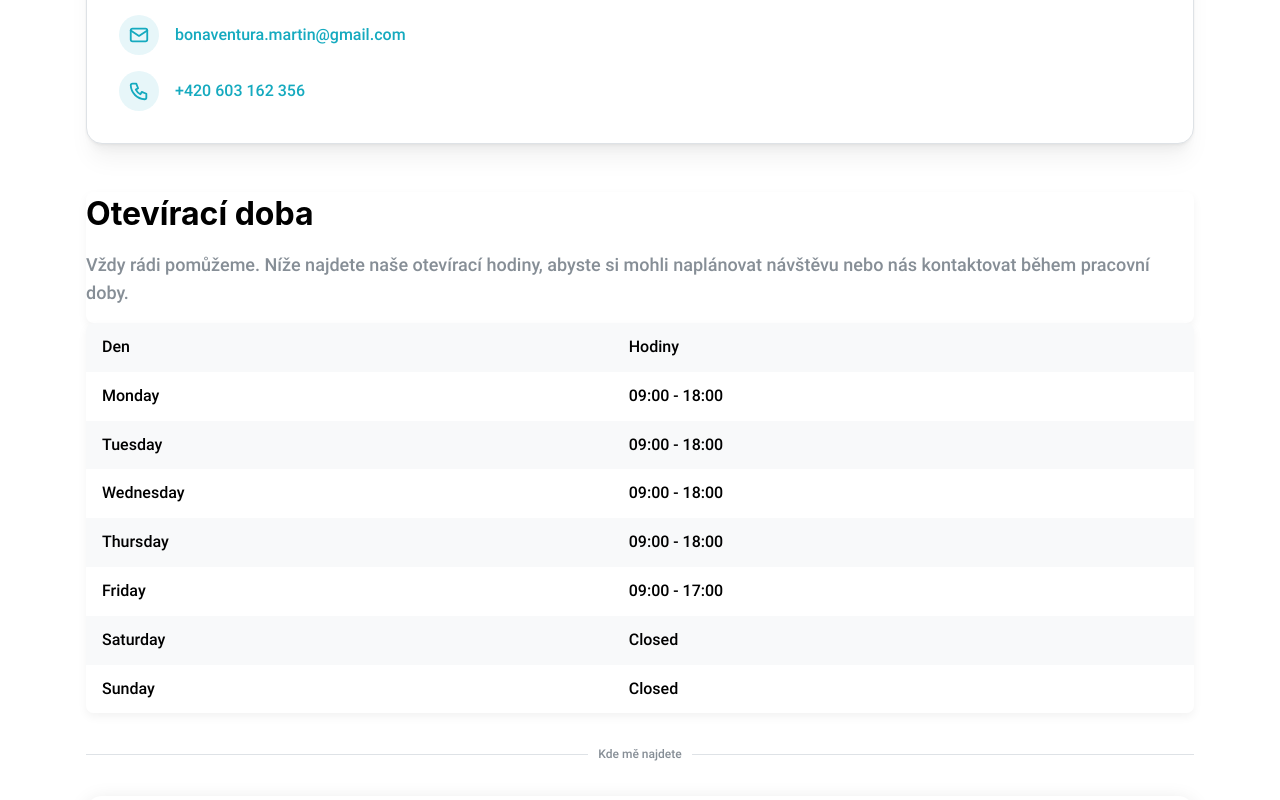
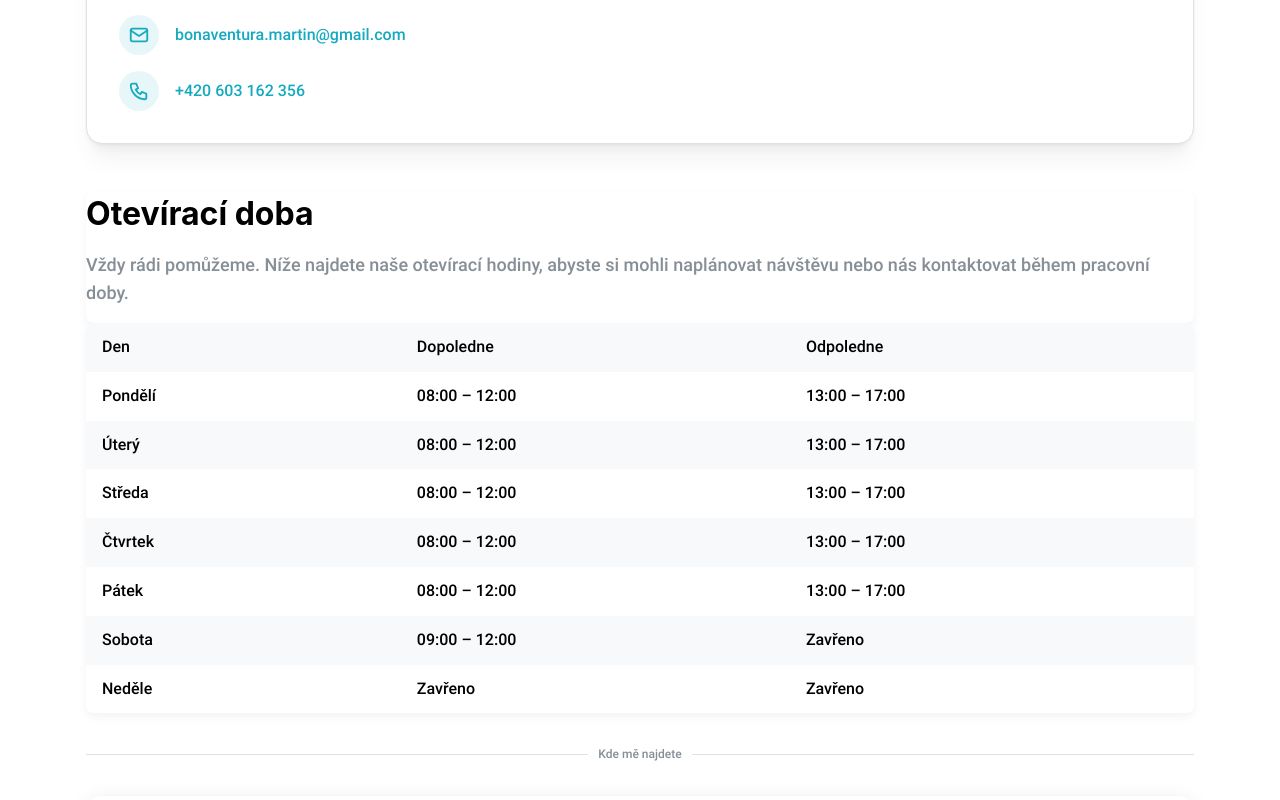
Before and after one commit to adamblahout/neradetail, a React (Vite) app in the folder neradetail/: page /contact in a window 1280 px wide. Shown: the part 472-1272 px from the top of the page. Built offline with nearby package versions, Linux system fonts and the light colour scheme; grey boxes are pictures that could not be loaded.

Commit message:
fix contact form

```diff
--- a/neradetail/src/App.tsx
+++ b/neradetail/src/App.tsx
@@ -5,11 +5,13 @@ import HomePage from "./pages/home/Home";
 import PortfolioPage from "./pages/portfolio/Portfolio";
 import Contact from "./pages/contact/Contact";
 import Footer from "./components/footer/Footer";
+import ScrollToTop from "./components/scrollToTop/ScrollToTop";
 
 function App() {
   return (
     <>
-      <Header></Header>
+      <Header />
+      <ScrollToTop />
       <Routes>
         <Route path="/" element={<HomePage />}></Route>
         <Route path="/pricing" element={<PricingPage />}></Route>
--- /dev/null
+++ b/neradetail/src/components/scrollToTop/ScrollToTop.tsx
@@ -0,0 +1,16 @@
+import { useEffect } from "react";
+import { useLocation } from "react-router-dom";
+
+export default function ScrollToTop() {
+  const { pathname } = useLocation();
+
+  useEffect(() => {
+    window.scrollTo({
+      top: 0,
+      left: 0,
+      behavior: "smooth",
+    });
+  }, [pathname]);
+
+  return null;
+}
--- a/neradetail/src/pages/contact/Contact.tsx
+++ b/neradetail/src/pages/contact/Contact.tsx
@@ -21,13 +21,38 @@ function Contact() {
   const theme = useMantineTheme();
 
   const openingHours = [
-    { day: "Monday", hours: "09:00 - 18:00" },
-    { day: "Tuesday", hours: "09:00 - 18:00" },
-    { day: "Wednesday", hours: "09:00 - 18:00" },
-    { day: "Thursday", hours: "09:00 - 18:00" },
-    { day: "Friday", hours: "09:00 - 17:00" },
-    { day: "Saturday", hours: "Closed" },
-    { day: "Sunday", hours: "Closed" },
+    {
+      day: "Pondělí",
+      hours: "08:00 – 12:00",
+      break: "12:00 – 13:00",
+      afternoon: "13:00 – 17:00",
+    },
+    {
+      day: "Úterý",
+      hours: "08:00 – 12:00",
+      break: "12:00 – 13:00",
+      afternoon: "13:00 – 17:00",
+    },
+    {
+      day: "Středa",
+      hours: "08:00 – 12:00",
+      break: "12:00 – 13:00",
+      afternoon: "13:00 – 17:00",
+    },
+    {
+      day: "Čtvrtek",
+      hours: "08:00 – 12:00",
+      break: "12:00 – 13:00",
+      afternoon: "13:00 – 17:00",
+    },
+    {
+      day: "Pátek",
+      hours: "08:00 – 12:00",
+      break: "12:00 – 13:00",
+      afternoon: "13:00 – 17:00",
+    },
+    { day: "Sobota", hours: "09:00 – 12:00", afternoon: "Zavřeno" },
+    { day: "Neděle", hours: "Zavřeno", afternoon: "Zavřeno" },
   ];
 
   return (
@@ -128,9 +153,8 @@ function Contact() {
               <th style={{ textAlign: "left", padding: "0.75rem 1rem" }}>
                 Den
               </th>
-              <th style={{ textAlign: "left", padding: "0.75rem 1rem" }}>
-                Hodiny
-              </th>
+              <th style={{ textAlign: "left" }}>Dopoledne</th>
+              <th style={{ textAlign: "left" }}>Odpoledne</th>
             </tr>
           </thead>
           <tbody>
@@ -153,8 +177,9 @@ function Contact() {
                 }}
               >
                 <td style={{ padding: "0.75rem 1rem" }}>{item.day}</td>
-                <td style={{ padding: "0.75rem 1rem", fontWeight: 600 }}>
-                  {item.hours}
+                <td style={{ fontWeight: 600 }}>{item.hours}</td>
+                <td style={{ fontWeight: 600 }}>
+                  {item.afternoon && <Text>{item.afternoon}</Text>}
                 </td>
               </tr>
             ))}
--- a/neradetail/src/pages/home/Home.tsx
+++ b/neradetail/src/pages/home/Home.tsx
@@ -113,7 +113,7 @@ const HomePage = () => {
         </div>
       </div>
 
-      <Container size="lg" py="5rem">
+      <Container size="lg" py="lg">
         <Stack align="center" mb="3rem">
           <Title order={2} fz="2.5rem" fw={800} ta="center">
             Péče o vaše vozidlo od A do Z
--- a/neradetail/src/pages/prices/Prices.tsx
+++ b/neradetail/src/pages/prices/Prices.tsx
@@ -126,7 +126,7 @@ const PricingPage = () => {
                 <service.icon size={32} />
               </ThemeIcon>
               <Title order={3}>{service.title}</Title>
-              <Text fw={700} fz="xl" c="blue">
+              <Text fw={800} fz="xl" c="cyan">
                 {service.price}
               </Text>
               <Text c="dimmed" ta="center" fz="sm">
```
